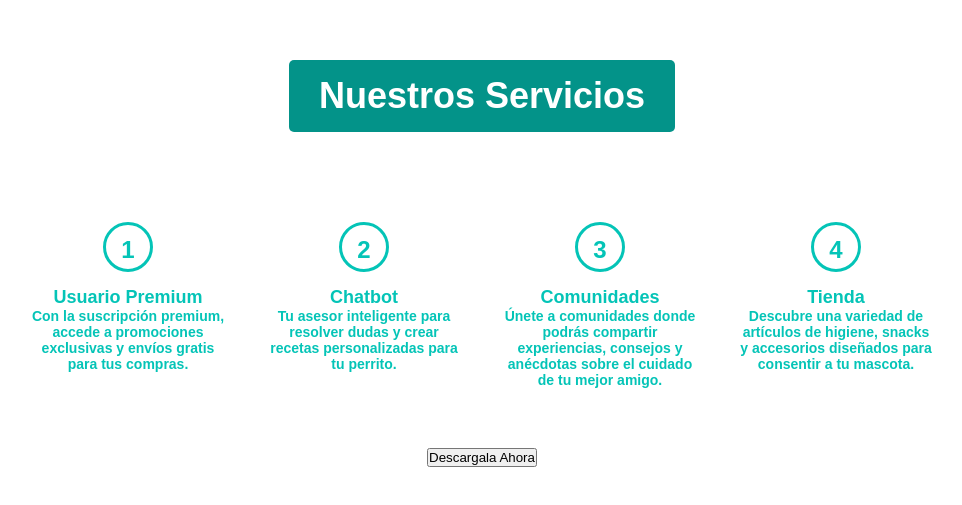
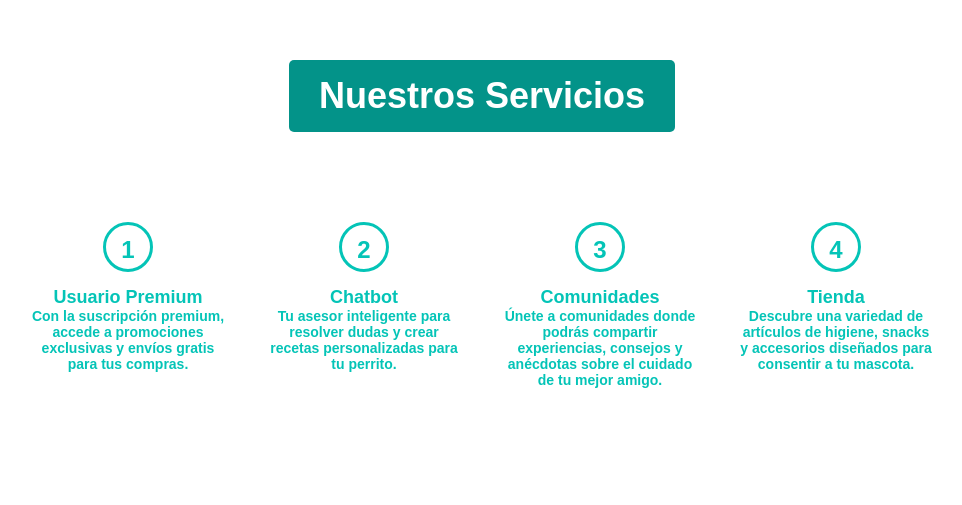
Before and after one commit to rmonterr4/petfly, a plain HTML site: page index.html in a window 1280 px wide. Shown: the part 800-1305 px from the top of the page, without its empty margins (158-1120 px from the left). Drawn offline with Linux system fonts and the light colour scheme.

Commit message:
Cuarto Commit (correcciones) - Cambios totalmente nuevos

```diff
--- a/index.html
+++ b/index.html
@@ -67,11 +67,8 @@
           <p>
             <b>Descubre una variedad de artículos de higiene, snacks y accesorios diseñados para consentir a tu mascota.</b>
           </p>
-      </div>
+        </div>
     </div>
-    <a href="https://play.google.com/store/apps?hl=es_CO">
-      <button>Descargala Ahora</button>
-    </a>
   </section>
 </body>
 </html>
```
